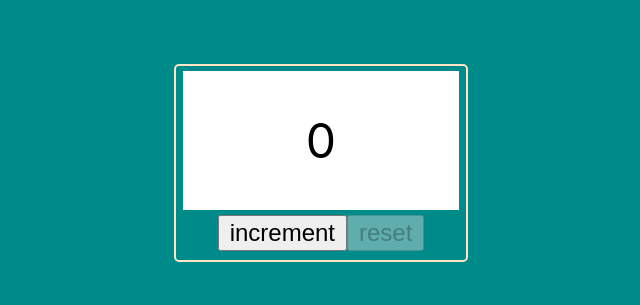
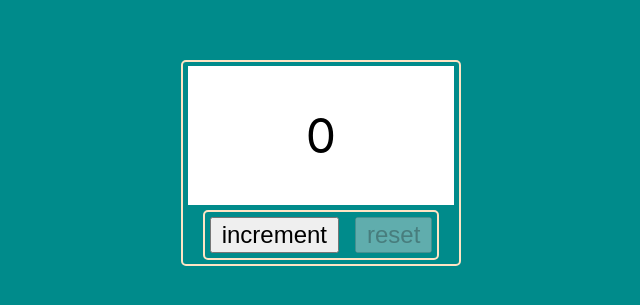
Before and after one commit to akach-dev/counter, a React (Create React App) app: page / in a window 1280 px wide. Shown: the part 237-542 px from the top of the page, without its empty margins (319-959 px from the left). Built offline with nearby package versions, Linux system fonts and the light colour scheme.

Commit message:
refactoring

```diff
--- a/src/App.tsx
+++ b/src/App.tsx
@@ -5,12 +5,11 @@ import {Button} from "./components/Button";
 
 
 function App() {
-
-  let {reset, increment, counter} = useCount(0)
+  const {reset, increment, counter} = useCount(0)
   return (
      <S.App>
        <S.Wrapper>
-         <S.Counter>{counter}</S.Counter>
+         <S.Counter counter={counter}>{counter}</S.Counter>
          <S.CounterButtons>
            <Button disabled={counter > 4} callback={increment} name={"increment"}/>
            <Button disabled={!counter} callback={reset} name={'reset'}/>
--- a/src/App_Styles.ts
+++ b/src/App_Styles.ts
@@ -1,4 +1,8 @@
 import styled from "styled-components";
+
+type CounterPropsType = {
+  counter: number
+}
 
 
 const App = styled.div`
@@ -18,19 +22,27 @@ const Wrapper = styled.div`
   justify-content: center;
   align-items: center;
   flex-direction: column;
+  gap: 0.3em;
+
 `
 
-const Counter = styled.div`
-  width: 70%;
+const Counter = styled.div<CounterPropsType>`
+  width: 100%;
   background-color: white;
+  text-align: center;
   padding: 40px;
-  text-align: center;
   font-size: 3rem;
+  color: ${({counter}) => counter === 5 && 'red'};
 `
 
 const CounterButtons = styled.div`
+  border: 2px solid bisque;
+  border-radius: 5px;
   padding: .3rem;
 
+  & :not(:last-child) {
+    margin-right: 1rem;
+  }
 `
 
 export const S = {
--- a/src/components/Button.tsx
+++ b/src/components/Button.tsx
@@ -4,7 +4,7 @@ import styled from "styled-components";
 type ButtonPropsType = {
   callback: () => void
   name: string
-  disabled: boolean
+  disabled?: boolean
 }
 
 export const Button: FC<ButtonPropsType> = ({name, callback, disabled}) => {
--- a/src/index.css
+++ b/src/index.css
@@ -1,13 +1,19 @@
+* {
+    margin: 0;
+    padding: 0;
+    box-sizing: border-box;
+}
+
 body {
-  margin: 0;
-  font-family: -apple-system, BlinkMacSystemFont, 'Segoe UI', 'Roboto', 'Oxygen',
+
+    font-family: -apple-system, BlinkMacSystemFont, 'Segoe UI', 'Roboto', 'Oxygen',
     'Ubuntu', 'Cantarell', 'Fira Sans', 'Droid Sans', 'Helvetica Neue',
     sans-serif;
-  -webkit-font-smoothing: antialiased;
-  -moz-osx-font-smoothing: grayscale;
+    -webkit-font-smoothing: antialiased;
+    -moz-osx-font-smoothing: grayscale;
 }
 
 code {
-  font-family: source-code-pro, Menlo, Monaco, Consolas, 'Courier New',
+    font-family: source-code-pro, Menlo, Monaco, Consolas, 'Courier New',
     monospace;
 }
```
